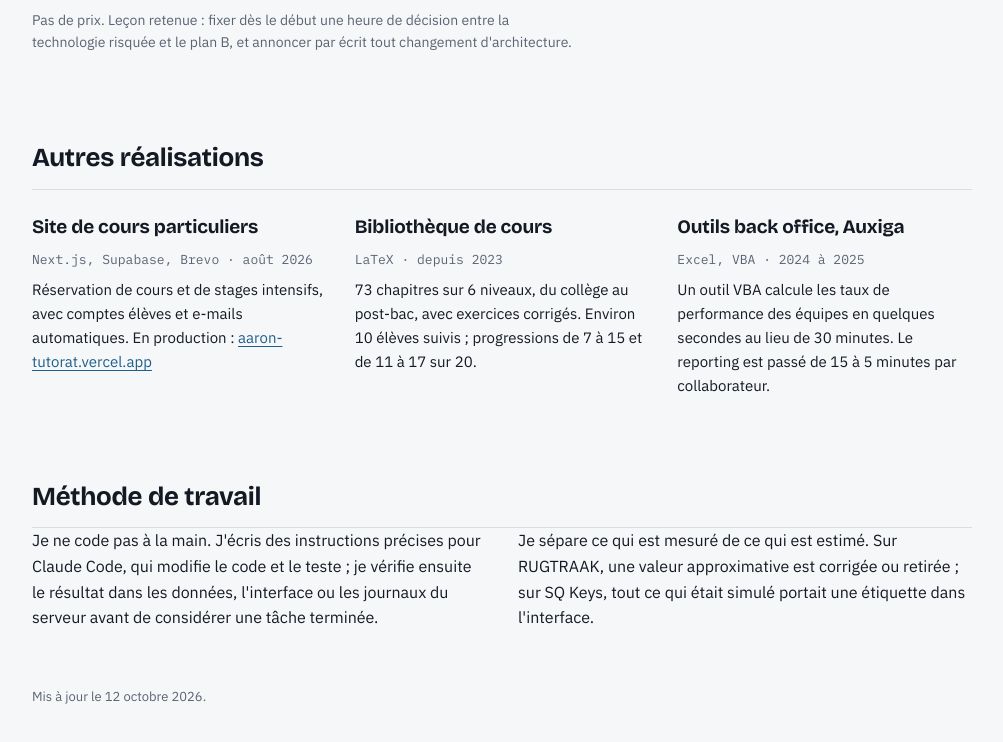
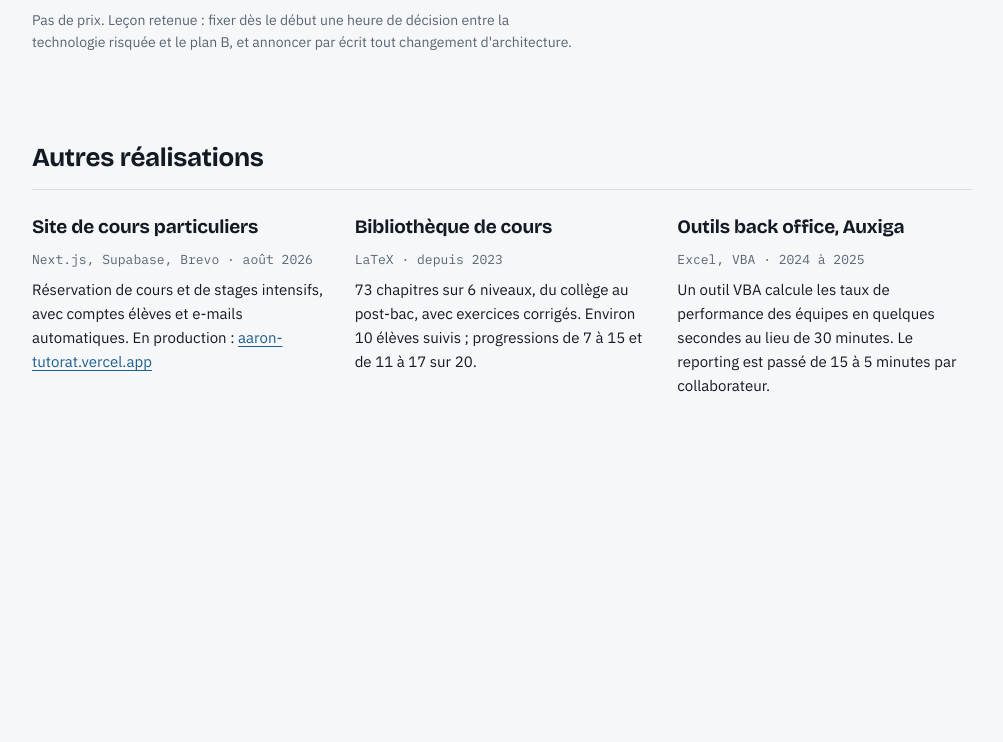
Before and after one commit to Aaronwwwv/Portfolio, a plain HTML site: page index.html in a window 1280 px wide. Shown: the part 1494-2236 px from the top of the page, without its empty margins (138-1141 px from the left). After the commit the page ends 1986 px from the top, so only its background shows below. Drawn offline with nearby package versions, Linux system fonts and the light colour scheme.

Commit message:
Remove working method section

```diff
--- a/index.html
+++ b/index.html
@@ -173,16 +173,6 @@ footer { color: var(--muted); font-size: 13px; }
       </div>
     </div>
   </section>
-
-  <section>
-    <div class="section-head"><h2>Méthode de travail</h2></div>
-    <div class="method">
-      <p>Je ne code pas à la main. J'écris des instructions précises pour Claude Code, qui modifie le code et le teste ; je vérifie ensuite le résultat dans les données, l'interface ou les journaux du serveur avant de considérer une tâche terminée.</p>
-      <p>Je sépare ce qui est mesuré de ce qui est estimé. Sur RUGTRAAK, une valeur approximative est corrigée ou retirée ; sur SQ Keys, tout ce qui était simulé portait une étiquette dans l'interface.</p>
-    </div>
-  </section>
-
-  <footer>Mis à jour le 12 octobre 2026.</footer>
 </div>
 </body>
 </html>
```
